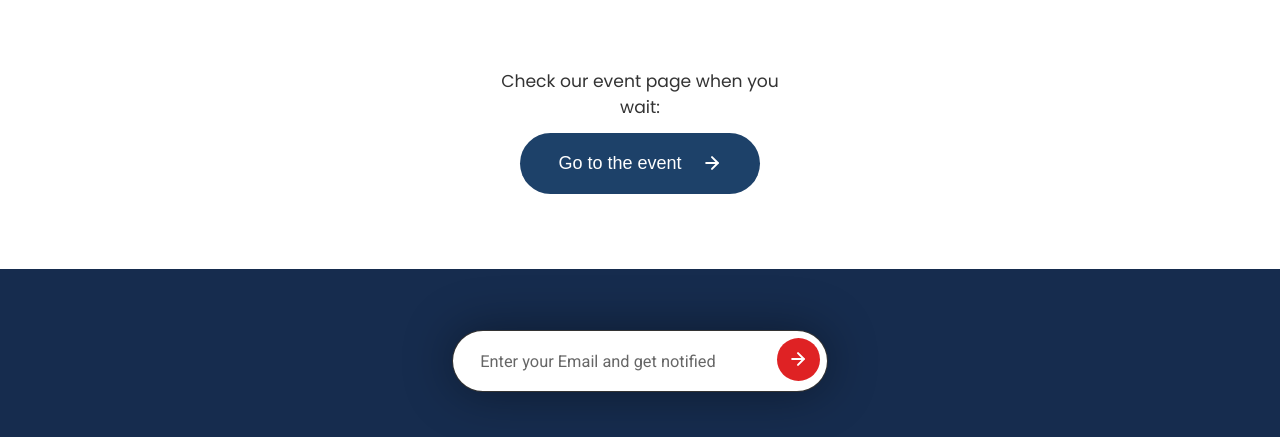
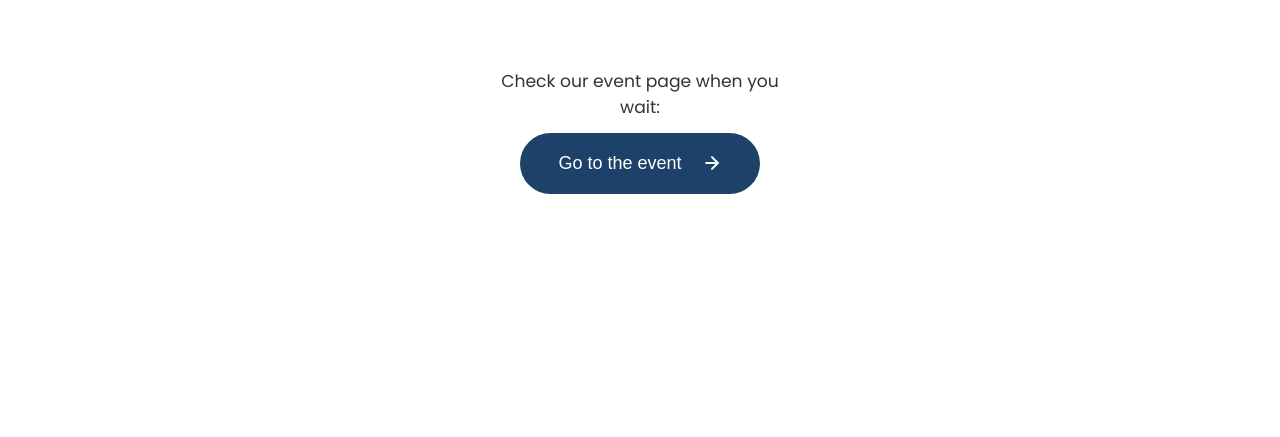
Before and after one commit to AnastasyMeleshko/test-task-egorov-agence, a plain HTML site: page index.html in a window 1280 px wide. Shown: the part 559-996 px from the top of the page. After the commit the page ends 800 px from the top, so only its background shows below. Drawn offline with Linux system fonts and the light colour scheme.

Commit message:
correct footer position

```diff
--- a/style/styles.css
+++ b/style/styles.css
@@ -22,9 +22,7 @@ body {
     min-height: 100%;
     grid-template-rows: auto 1fr auto;
     margin: 0;
-    /*height: 100%;*/
     display: grid;
-    /*position: relative;*/
 }
 
 html, body {
@@ -35,6 +33,13 @@ html, body {
 
 button {
     cursor: pointer;
+}
+
+.main-wrapper {
+    height: 100vh;
+    display: flex;
+    flex-direction: column;
+    justify-content: space-between;
 }
 
 .container {
@@ -160,7 +165,8 @@ button {
 }
 
 .check-button {
-    margin: 0 auto 75px;
+    margin: 0 auto;
+    padding-bottom: 75px;
 }
 
 .go-btn {
@@ -265,9 +271,10 @@ button {
 }
 
 .footer {
-    margin-top: auto;
-    /*position: absolute;*/
-    /*bottom: 0;*/
+    /*margin-top: auto;*/
+    position: relative;
+    bottom: 0;
+    left: 0;
     width: 100%;
 }
 
@@ -285,19 +292,19 @@ button {
     position: relative;
 }
 
-.form-wrapper::after {
-    content: "";
-    position: absolute;
-    top: 0;
-    left: 0;
-    z-index: 22;
-    width: 100vw;
-    height: 100vh;
-    background: rgba(22, 44, 78, 0.6) url("../img/loading.gif") center / 100px no-repeat;
-    opacity: 0;
-    visibility: hidden;
-    transition: 0.3s all;
-}
+/*.form-wrapper::after {*/
+/*    content: "";*/
+/*    position: absolute;*/
+/*    top: 0;*/
+/*    left: 0;*/
+/*    z-index: 22;*/
+/*    width: 100vw;*/
+/*    height: 100vh;*/
+/*    background: rgba(22, 44, 78, 0.6) url("../img/loading.gif") center / 100px no-repeat;*/
+/*    opacity: 0;*/
+/*    visibility: hidden;*/
+/*    transition: 0.3s all;*/
+/*}*/
 
 
 .form-wrapper.sending::after {
@@ -416,7 +423,7 @@ button {
     }
 
     .check-button {
-        margin: 0 auto 86px;
+        padding-bottom: 86px;
     }
 
     .footer-form {
@@ -479,7 +486,7 @@ button {
     }
 
     .check-button {
-        margin: 0 auto 86px;
+        padding-bottom: 86px;
     }
 
     .footer-form {
@@ -541,7 +548,7 @@ button {
     }
 
     .check-button {
-        margin: 0 auto 169px;
+        padding-bottom: 169px;
     }
 
     .footer-form {
@@ -602,7 +609,7 @@ button {
     }
 
     .check-button {
-        margin: 0 auto 75px;
+        padding-bottom: 75px;
     }
 
     .footer-form {
```
